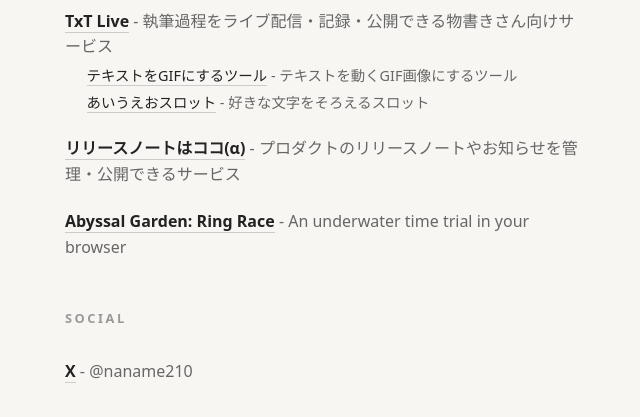
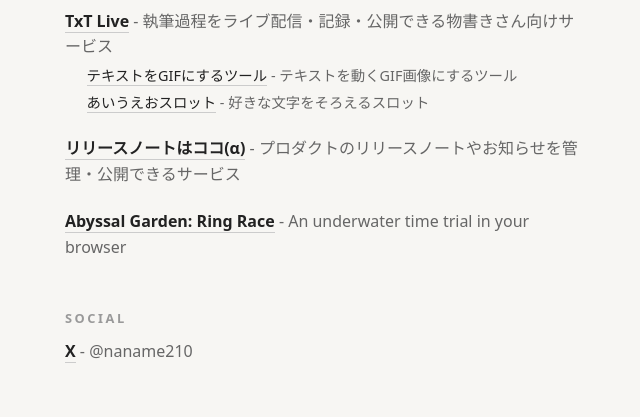
Before and after one commit to naname210/naname210.github.io, a plain HTML site: page index.html in a window 1280 px wide. Shown: the part 259-676 px from the top of the page, without its empty margins (315-955 px from the left). Drawn offline with Linux system fonts and the light colour scheme.

Commit message:
Update index.html

```diff
--- a/index.html
+++ b/index.html
@@ -33,7 +33,7 @@
     letter-spacing: 0.2em;
     text-transform: uppercase;
     color: #999;
-    margin: 0 0 32px;
+    margin: 0 0 12px;
   }
   h2.section { margin-top: 48px; }
   p {
```
